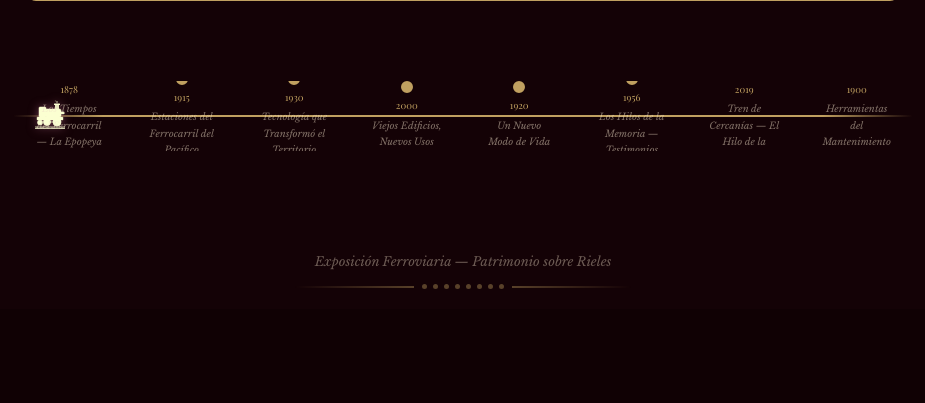
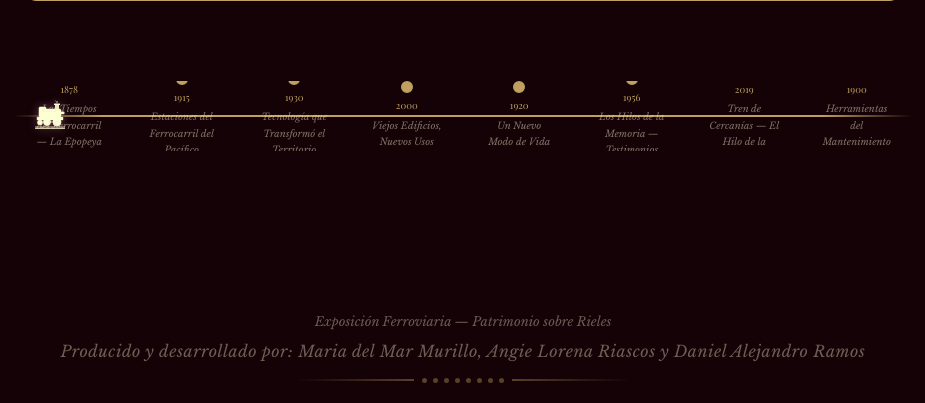
Before and after one commit to Mar261-sudo/EnrutaFerrocarril-, a PHP site: page / in a window 1280 px wide. Shown: the part 1249-1652 px from the top of the page, without its empty margins (177-1102 px from the left). Before the commit the page ends 1538 px from the top, so only its background shows below. Run offline with PHP 8.4, Linux system fonts and the light colour scheme; some web fonts are replaced.

Commit message:
enRutaFerrocarril

```diff
--- a/index.php
+++ b/index.php
@@ -111,6 +111,12 @@ $trenes = json_decode($json, true);
       <div class="track-dots"><span></span><span></span><span></span><span></span><span></span><span></span><span></span><span></span></div>
       <div class="track-line"></div>
     </div>
+    <p class="creditos">
+    Producido y desarrollado por:
+    Maria del Mar Murillo,
+    Angie Lorena Riascos y
+    Daniel Alejandro Ramos
+  </p>
   </footer>
 
   <script src="script.js?v=11"></script>
--- a/script.js
+++ b/script.js
@@ -333,6 +333,8 @@ document.addEventListener("DOMContentLoaded", () => {
           <a href="detalle.php?tren=${TREN_ID}&parada=${index}" class="parada-ver-detalle">
             ↗ ABRIR EN PANTALLA COMPLETA
           </a>
+            ${parada.credito ? `<div class="imagen-credito">© ${parada.credito}</div>` : ""}
+
         </div>
       </div>`;
 
--- a/styles.css
+++ b/styles.css
@@ -2343,3 +2343,84 @@ MÓVIL — evitar solapamiento btn-volver y font-controls
   cursor: pointer;
   transition: opacity 0.35s ease;
 }
+cambios del css .imagen-credito {
+  display: block;
+  margin-top: 8px; /* 👈 separación del botón */
+  font-family: var(--font-display);
+  font-display: 'Crimson Text', Georgia, serif;
+  font-size: 0.65rem;
+  letter-spacing: 1px;
+  color: var(--ocre-oscuro);
+  opacity: 0.8;
+  text-align: right;
+  font-style: italic;
+  color: white;
+}
+
+.detalle-credito {
+  position: relative;
+  bottom: 0;
+  left: 0;
+  right: 0;
+  background: rgba(26,20,17,0.75);
+  font-family: var(--font-display);
+  font-size: 0.6rem;
+  letter-spacing: 1px;
+  color: var(--ocre-oscuro);
+  text-align: center;
+  padding: 5px 10px;
+  font-style: italic;
+  z-index: 10;
+}
+footer {
+  text-align: center;
+  padding: 20px;
+  margin-top: 60px;
+  position: relative;
+}
+
+.creditos {
+  font-size: 16px;   /* antes estaba muy pequeño */
+  color: #f5e6c8;    /* color más claro (mejor contraste) */
+  font-weight: 500;
+  letter-spacing: 0.5px;
+}
+.main-footer {
+  margin-top: 60px; /* ajusta: 20px, 60px, etc */
+}
+
+  .page-tren .font-controls {
+    position: fixed;
+    top: 52px;
+    right: 14px;
+  }
+
+  /* Texto del footer sube encima de las vías */
+.main-footer {
+  display: flex;
+  flex-direction: column;
+}
+
+.footer-text-principal {
+  order: -1; /* el texto va primero */
+  text-align: center;
+  padding-bottom: 6px;
+}
+
+.footer-tracks {
+  order: 1; /* las vías van al final */
+}
+
+.expand-overlay {
+  position: absolute;
+  inset: 0;
+  background: transparent;  /* ← quita el rgba(0,0,0,0.5) */
+  display: flex;
+  flex-direction: column;
+  align-items: center;
+  justify-content: center;
+  gap: 10px;
+  z-index: 10;
+  cursor: pointer;
+  transition: opacity 0.35s ease;
+}
```
Also changed, not shown: contenido.json (+53 -25 lines).
